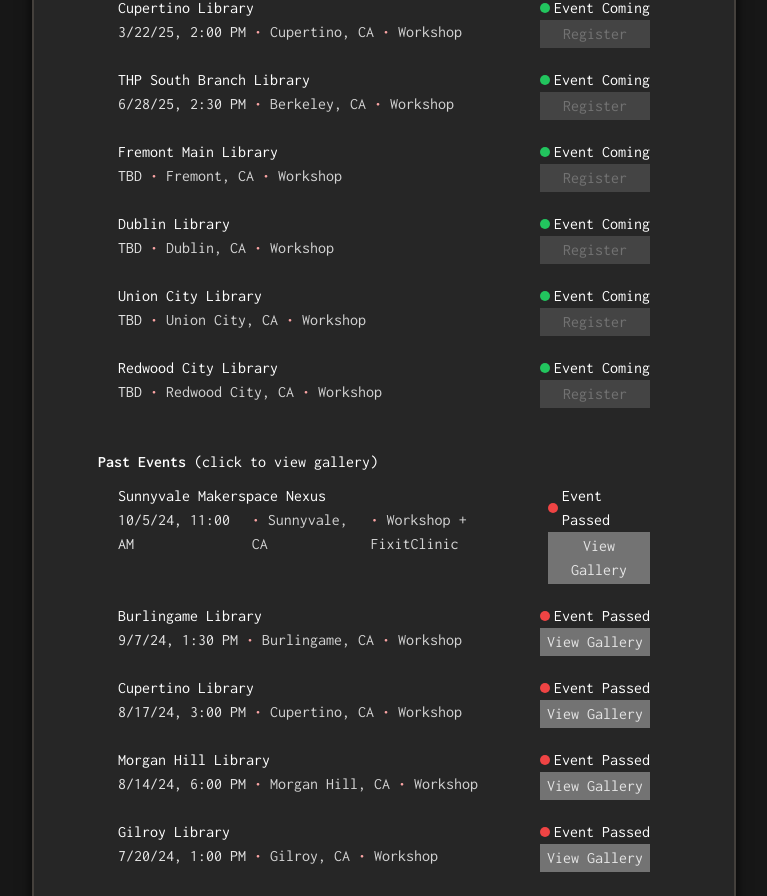
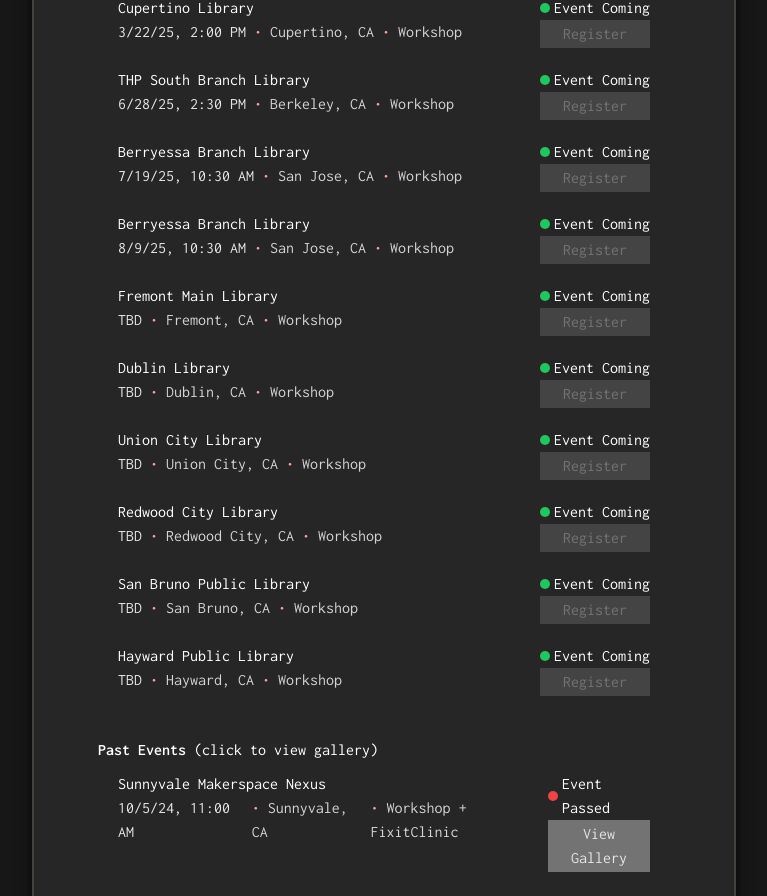
Before and after one commit to anatulya/tp4all-website, a Next.js app: page /events in a window 1280 px wide. Shown: the part 534-1430 px from the top of the page, without its empty margins (256-1023 px from the left). Built offline with nearby package versions, Linux system fonts and the light colour scheme.

Commit message:
added new events + tbd events

```diff
--- a/src/app/events/page.js
+++ b/src/app/events/page.js
@@ -13,10 +13,14 @@
             <EventListing name={"Burlingame Library"} date={new Date(2025, 0, 5, 13, 30)} link={""} city={"Burlingame, CA"} />
             <EventListing name={"Cupertino Library"} date={new Date(2025, 2, 22, 14)} link={""} city={"Cupertino, CA"} />
             <EventListing name={"THP South Branch Library"} date={new Date(2025, 5, 28, 14, 30)} link={""} city={"Berkeley, CA"} />
+            <EventListing name={"Berryessa Branch Library"} date={new Date(2025, 6, 19, 10, 30)} link={""} city={"San Jose, CA"} />
+            <EventListing name={"Berryessa Branch Library"} date={new Date(2025, 7, 9, 10, 30)} link={""} city={"San Jose, CA"} />
             <EventListing name={"Fremont Main Library"} date={null} link={""} city={"Fremont, CA"} />
             <EventListing name={"Dublin Library"} date={null} link={""} city={"Dublin, CA"} />
             <EventListing name={"Union City Library"} date={null} link={""} city={"Union City, CA"} />
             <EventListing name={"Redwood City Library"} date={null} link={""} city={"Redwood City, CA"} />
+            <EventListing name={"San Bruno Public Library"} date={null} link={""} city={"San Bruno, CA"} />
+            <EventListing name={"Hayward Public Library"} date={null} link={""} city={"Hayward, CA"} />
 
             <h1 className="mt-8 font-semibold">Past Events <span className="font-normal">(click to view gallery)</span></h1>
             <EventListing name={"Sunnyvale Makerspace Nexus"} date={new Date(2024, 9, 5, 11)} link={"gallery/maker_nexus"} fixit={true} city={"Sunnyvale, CA"} />
```
